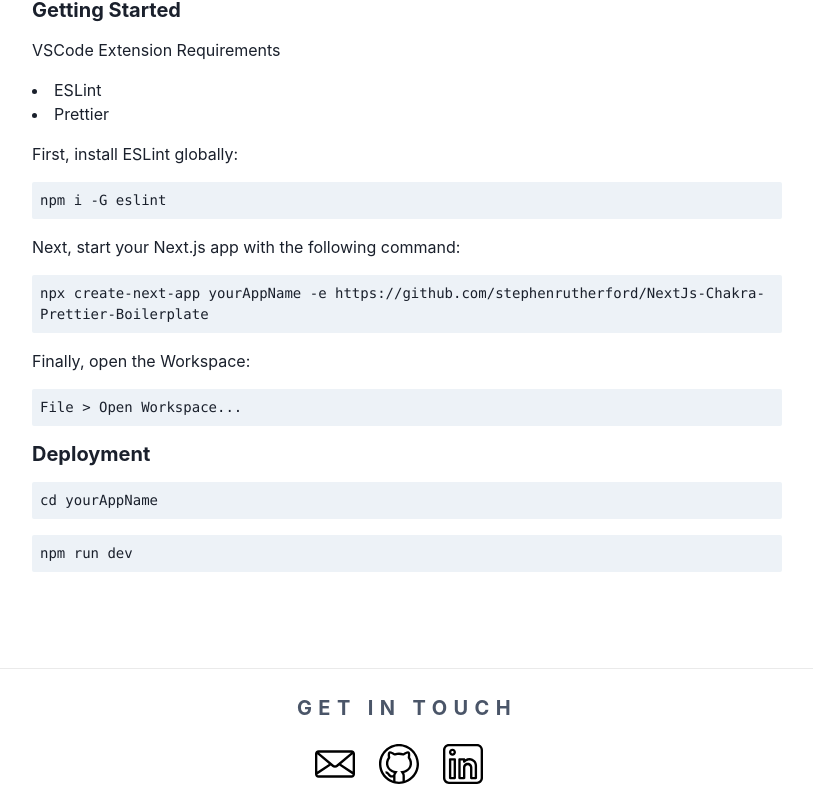
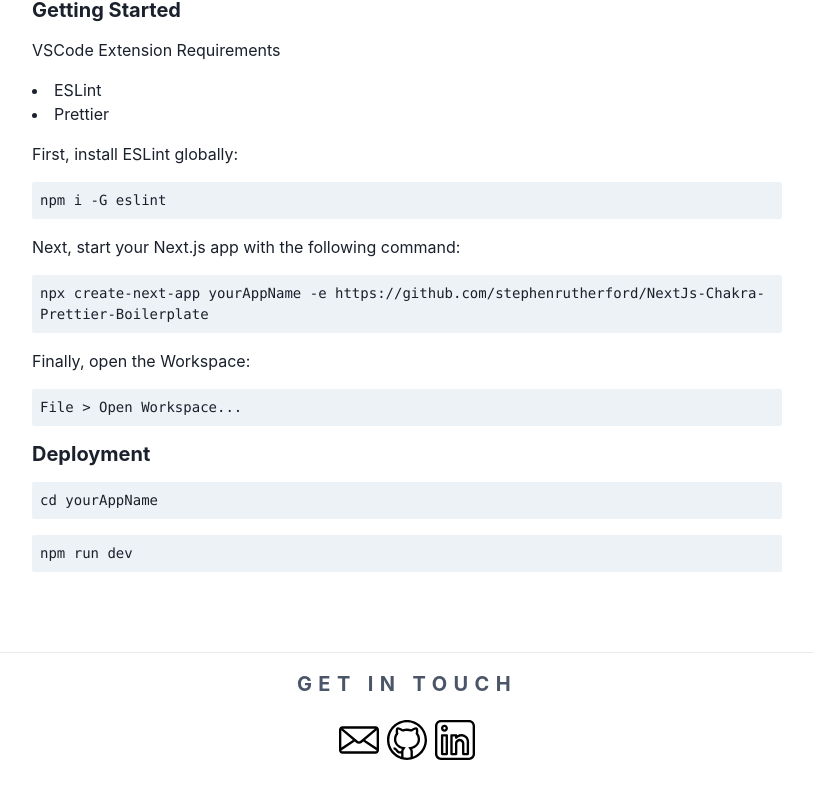
Before and after one commit to stephenrutherford/portfolio_v2, a Next.js app: page /boilerplate in a window 1280 px wide. Shown: the part 784-1588 px from the top of the page, without its empty margins (233-1046 px from the left). After the commit the page ends 1556 px from the top, so only its background shows below. Built offline with nearby package versions, Linux system fonts and the light colour scheme.

Commit message:
layout hotfixes

```diff
--- a/components/Footer.js
+++ b/components/Footer.js
@@ -16,10 +16,11 @@
 			flexDirection='column'
 			justifyContent='center'
 			alignItems='center'
-			w='100vw'
+			minW='100vw'
 			h='120px'
 			borderTop='1px solid #eaeaea'
-			margin='1rem'
+			margin='0rem'
+			pb={4}
 		>
 			<Heading
 				fontSize='xl'
@@ -34,7 +35,7 @@
 				<Stack direction='row'>
 					<Link href='mailto:stephen@rutherford.dev'>
 						<Image
-							mr={4}
+							// mr={4}
 							boxSize='40px'
 							objectFit='cover'
 							// src='images/email.svg'
@@ -48,7 +49,7 @@
 					</Link>
 					<Link href='https://github.com/stephenrutherford' isExternal>
 						<Image
-							mr={4}
+							// mr={4}
 							boxSize='40px'
 							objectFit='cover'
 							src={
@@ -64,7 +65,7 @@
 						isExternal
 					>
 						<Image
-							mr={4}
+							// mr={4}
 							boxSize='40px'
 							objectFit='cover'
 							src={
--- a/components/Layout.js
+++ b/components/Layout.js
@@ -12,6 +12,7 @@
 			flexDirection='column'
 			justifyContent='center'
 			alignItems='center'
+			overflowX='hidden'
 		>
 			<Flex
 				padding='5rem 0'
@@ -30,11 +31,4 @@
 	)
 }
 
-// min-height: 100vh;
-// padding: 4 0.5rem;
-// display: flex;
-// flex-direction: column;
-// justify-content: center;
-// align-items: center;
-
 export default Layout
```
